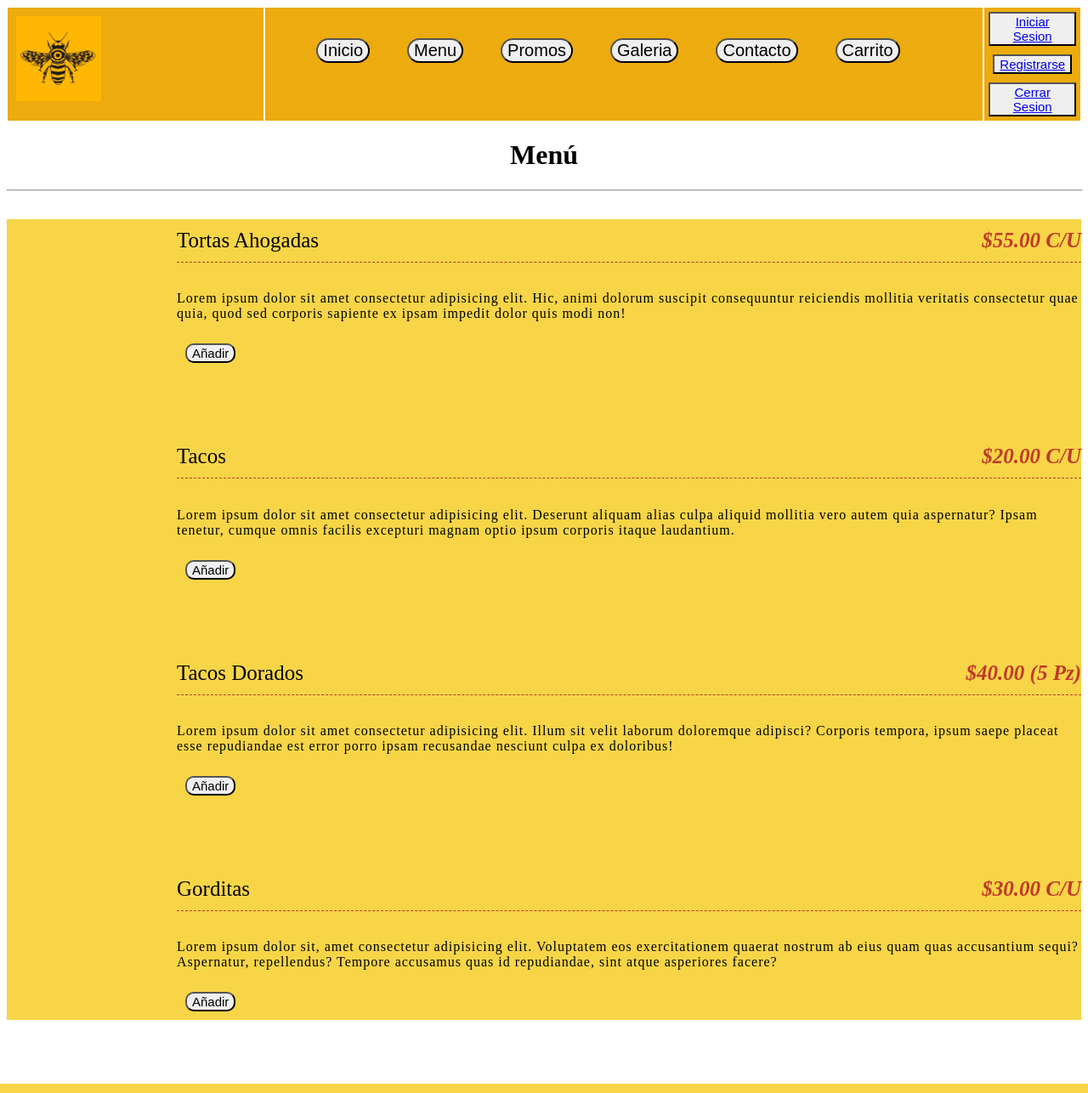
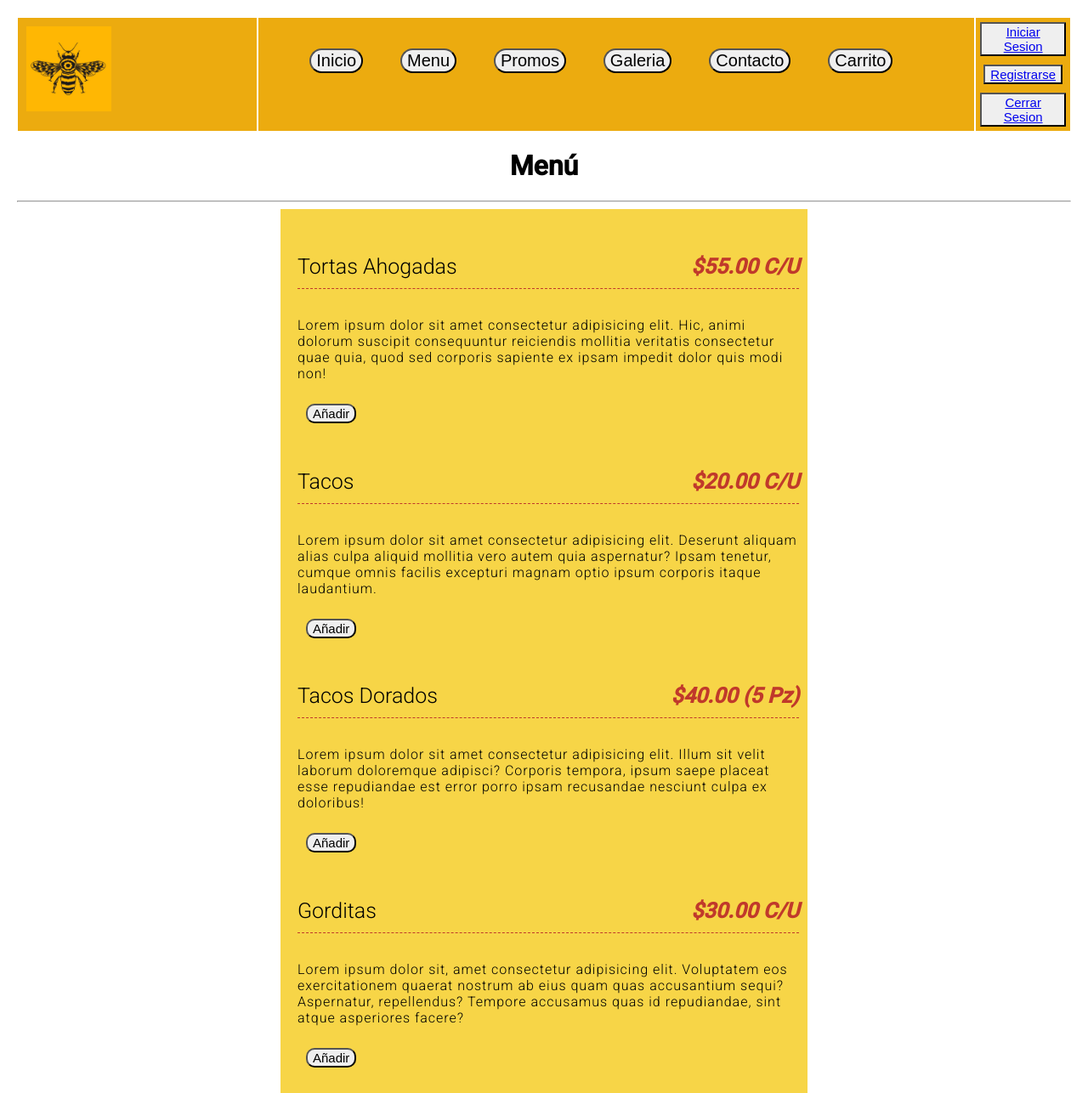
Before and after one commit to srodzav/Pagina-Web, a PHP site: page /proyecto/Views/php/menu.php in a window 1280 px wide. Shown: the whole page at 85% size. Run offline with PHP 8.4, Linux system fonts and the light colour scheme.

Commit message:
Cambios al .css

```diff
--- a/Views/css/menu.css
+++ b/Views/css/menu.css
@@ -1,17 +1,39 @@
+@import url(https://fonts.googleapis.com/css?family=Roboto:300,400,500);
+* {
+  box-sizing: border-box;
+}
+html,
+body {
+  width: 100%;
+  height: 100%;
+  padding: 10px;
+  margin: 0;
+  font-family: 'Roboto', sans-serif;
+}
+
+section {
+    max-width: 50%;
+    margin: auto;
+    width: 80%;
+    padding: 10px;
+}
 .single_menu {
     position: relative;
-    margin-bottom: 75px;
-    transition: .3s;
+    margin-bottom: 10px;
 }
-.single_menu img {
-    width: 30%;
+.menu_content img {
+    width: 10%;
+    height: 10%;
+}
+/* .single_menu img {
+    width: 50%;
     position: absolute;
-    height: 140px;
+    height: 100px;
     border: 1px solid #ddd;
     border-radius: 5px;
-}
+} */
 .menu_content {
-    padding-left: 200px;
+    padding-left: 10px;
 }
 .menu_content h4 {
     font-size: 25px;
--- a/Views/css/style.css
+++ b/Views/css/style.css
@@ -14,6 +14,7 @@ li { display: inline; }
 .bcolor { background-color: #ecab0f; }
 .bcolor2 { background-color: #f7d547; }
 .bcolor3 { background-color: #ffff72; }
+.bcolor4 { background-color: #ffffff; }
 
 .buttonhdr {
     border-radius: 18px;
```
